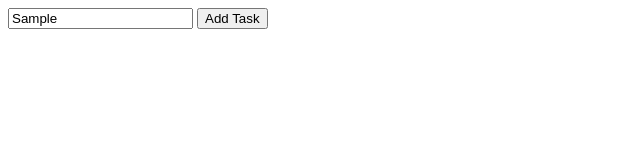
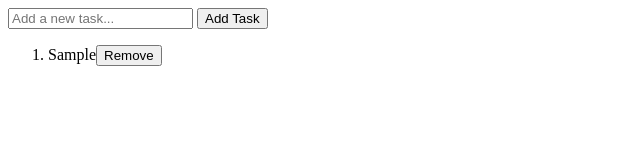
Before and after one commit to youweb3/JavaScript-Skill, a plain HTML site: page 4.1Task-List-Application/index.html in a window 1280 px wide. Both pictures are taken after typing "Sample" into the empty fields and a click on the button "Add Task". Shown: the whole page, without its empty margins (0-640 px from the left). Drawn offline with Linux system fonts and the light colour scheme.

Commit message:
created-add and remove-feature
Created an add button and a remove button with JavaScript

```diff
--- a/4.1Task-List-Application/index.html
+++ b/4.1Task-List-Application/index.html
@@ -3,12 +3,12 @@
 <head>
     <meta charset="UTF-8">
     <meta name="viewport" content="width=device-width, initial-scale=1.0">
-    <title>Document</title>
+    <title>TO-DO List</title>
 </head>
 <body>
     <input type="text" id="taskInput" placeholder="Add a new task...">
-    <button id="addTaskButton">Add Task</button>
-    <ul id="taskList"></ul>
+    <button onclick="addTask()">Add Task</button>
+    <ol id="taskList"></ol>
     <script src="scripts.js"></script>
 </body>
 </html>
--- a/4.1Task-List-Application/scripts.js
+++ b/4.1Task-List-Application/scripts.js
@@ -0,0 +1,39 @@
+//Array to store tasks
+let tasks = [];
+
+//function to add a task when clicked on the button
+
+function addTask() {
+    const inputTask = document.getElementById("taskInput").value; //get the value of the input field
+    if (inputTask) {
+        tasks.push(inputTask); //add the task to the array
+        document.getElementById("taskInput").value = ""; //clear the input field
+        displayTask();  // this function will display the tasks in the list
+    } else {
+        alert("please enter yout task");
+    }
+}
+
+//Function to display tasks
+
+function displayTask(){
+    const listOfTasks = document.getElementById('taskList'); //get the taskList ul element
+    listOfTasks.innerHTML = ""; // clear the current task list
+    tasks.forEach((task, index) => {
+        const li = document.createElement('li'); //create a new list item for each task
+        li.textContent = task; //set the text of the list content to the task
+        const removeButton = document.createElement('button'); //create a remove button
+        removeButton.textContent = "Remove"; //set the button text to "Remove"
+        removeButton.onclick = () => removeTask(index); //add a click event listener to the button
+        li.appendChild(removeButton); //append the button to the list item
+        listOfTasks.appendChild(li); //append the list item to the task list
+    });
+}
+
+
+
+//Function to remove a task
+function removeTask(index) {
+    tasks.splice(index, 1); //remove the task from the array
+    displayTask(); //update the task list display
+}
```
